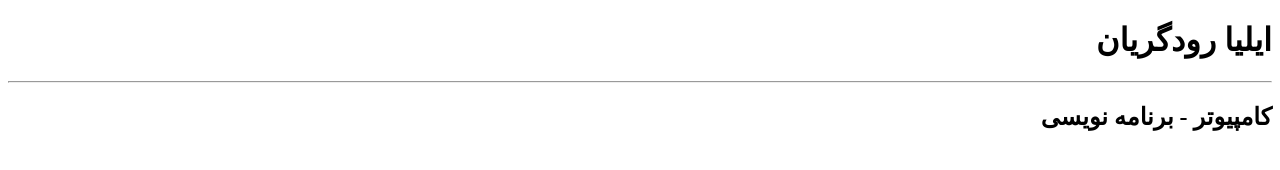
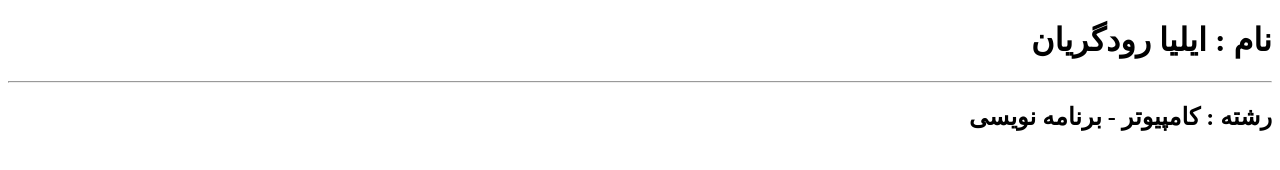
Before and after one commit to ilifaed-83/Project-1, a plain HTML site: page index.html in a window 1280 px wide. Drawn offline with Linux system fonts and the light colour scheme.

Commit message:
Send Files

```diff
--- a/index.html
+++ b/index.html
@@ -1,14 +1,17 @@
 <!DOCTYPE html>
 <html lang="fa" dir="rtl">
+
 <head>
     <meta charset="UTF-8">
     <meta name="viewport" content="width=device-width, initial-scale=1.0">
     <title>Document</title>
 </head>
+
 <body>
-    <h1>ایلیا رودگریان</h1>
+    <h1>نام : ایلیا رودگریان</h1>
     <hr>
-    <h2>کامپیوتر - برنامه نویسی</h2> <br/>
+    <h2>رشته : کامپیوتر - برنامه نویسی</h2> <br />
 
 </body>
+
 </html>
```
